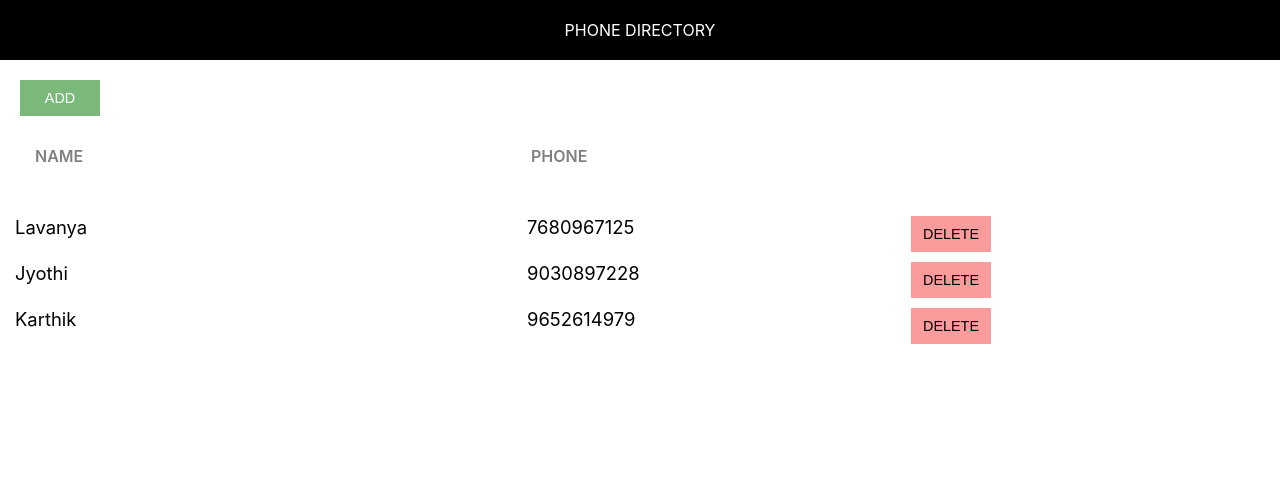
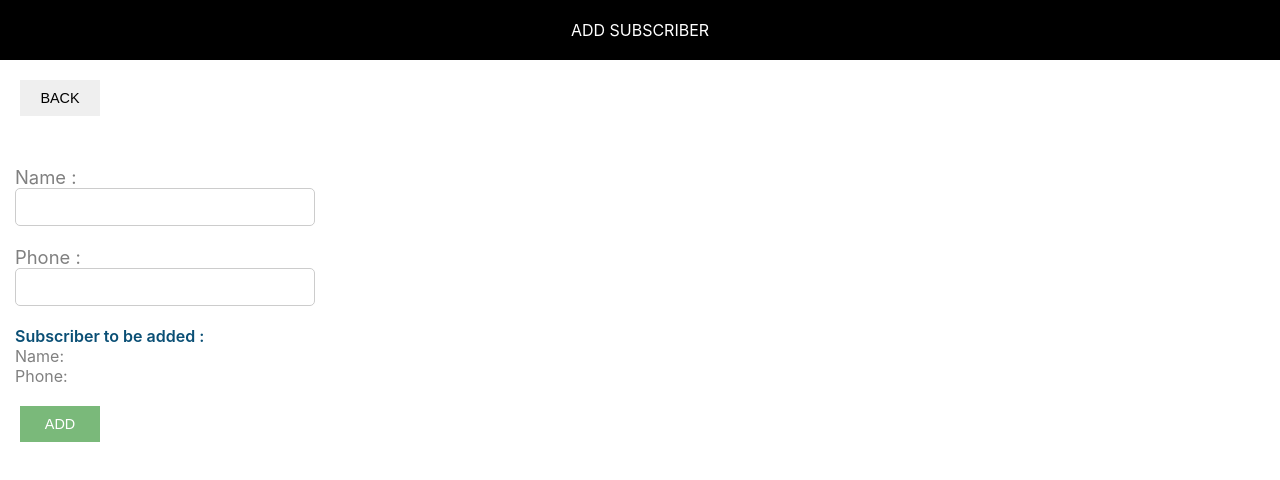
Before and after one commit to Lavanya-Adapa/practise-excercise, a React (Create React App) app: page / in a window 1280 px wide. Shown: the top 480 px of the page. Built offline with nearby package versions, Linux system fonts and the light colour scheme.

Commit message:
Added 'AddSubscriber' component

```diff
--- /dev/null
+++ b/src/AddSubscriber.css
@@ -0,0 +1,39 @@
+.subscriber-form {
+    margin-top: 30px;
+}
+
+.label-control {
+    color: #808080;
+    font-size: 1.15rem;
+    margin-right: 15px;
+    margin-left:15px;
+}
+
+.input-control {
+    width: 300px;
+    min-width: 100px;
+    padding: 10px 15px;
+    display: inline-block;
+    border: 1px solid #ccc;
+    border-radius: 5px;
+    box-sizing: border-box;
+    font-size: 0.9rem;
+    outline: none;
+    margin-left:15px;
+}
+
+.subscriber-info-container {
+    font-size: 1rem;
+    margin-right: 10px;
+    margin-bottom: 20px;
+    margin-left:15px;
+}
+
+.subscriber-to-add-heading {
+    color: #0a4f75;
+    font-weight: 600;
+}
+
+.subscriber-info {
+    color: #808080;
+}
--- /dev/null
+++ b/src/AddSubscriber.js
@@ -0,0 +1,29 @@
+import React, { Component } from 'react';
+import './AddSubscriber.css';
+import Header  from './Header';
+class AddSubscriber extends Component{
+    render(){
+        return(
+            <div>
+                <Header heading="Add Subscriber"/>
+                <div className='component-body-container'>
+                    <button className='custom-btn'>Back</button>
+                    </div>
+                    <form className="subscriber-form">
+                    <label htmlFor="name" className='label-control'>Name : </label><br/>
+                        <input id="name" type="text" className='input-control' name="name"></input><br/><br/>
+                        <label htmlFor="phone" className='label-control'>Phone : </label><br/>
+                        <input id="phone" type="text" className='input-control' name="phone"></input><br/><br/>
+                        <div className='subscriber-info-container'>
+                            <span className='subscriber-to-add-heading'>Subscriber to be added : </span><br/>
+                            <span className='subscriber-info'>Name: </span><br/>
+                            <span className='subscriber-info'>Phone: </span>
+                        </div>
+                        <button className='custom-btn add-btn'>Add</button>
+
+                        </form>
+            </div>
+        )
+    }
+}
+export default AddSubscriber;
--- /dev/null
+++ b/src/common/common.css
@@ -0,0 +1,20 @@
+.component-body-container {
+    padding: 20px;
+  }
+
+  .custom-btn {
+    padding: 10px;
+    border: none;
+    margin-right: 10px;
+    text-transform: uppercase;
+    width: 80px;
+    font-size: 0.9rem;
+    cursor: pointer;
+    outline: none;
+  }
+
+  .add-btn {
+    background: #7ab97a;
+    color: #fff;
+    margin-left: 20px;
+  }
--- a/src/index.js
+++ b/src/index.js
@@ -1,12 +1,14 @@
 import React from 'react';
 import ReactDOM from 'react-dom';
 import './index.css';
-import App from './App';
+//import App from './App';
 import reportWebVitals from './reportWebVitals';
+import AddSubscriber from './AddSubscriber';
+import './common/common.css';
 
 ReactDOM.render(
   <React.StrictMode>
-    <App />
+    <AddSubscriber />
   </React.StrictMode>,
   document.getElementById('root')
 );
```
